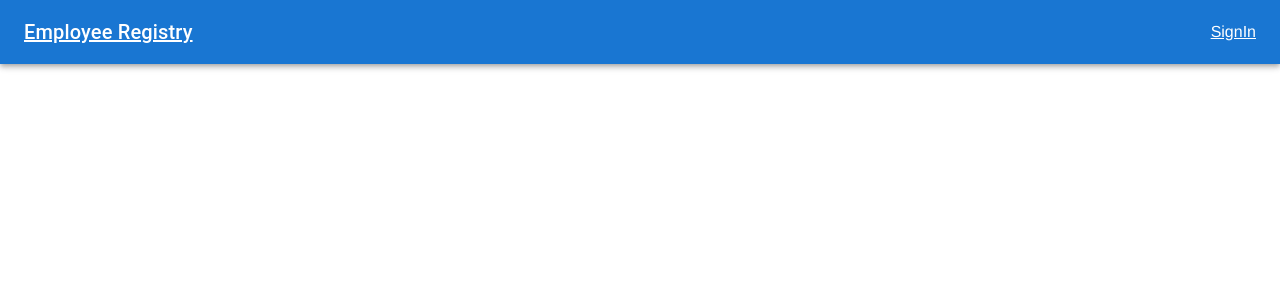
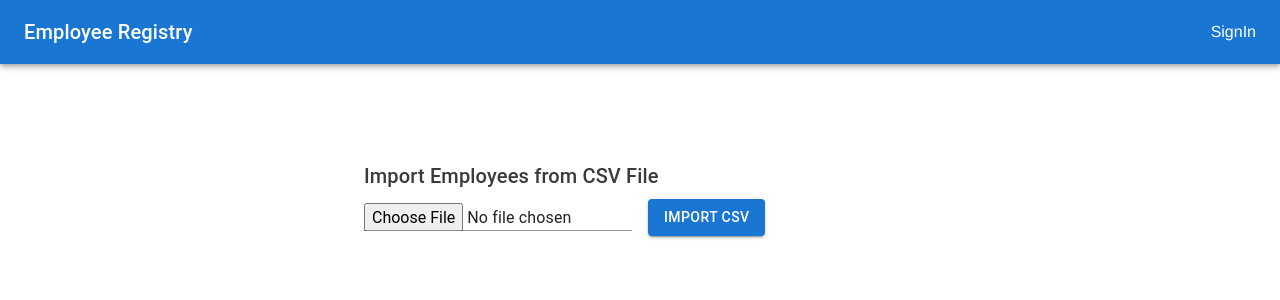
Before and after one commit to Sujanabhandari/employee_management_frontend, a React (Create React App) app: page /upload in a window 1280 px wide. Shown: the top 300 px of the page. Built offline with nearby package versions, Linux system fonts and the light colour scheme.

Commit message:
Import CSV file and disply in table

```diff
--- a/src/App.js
+++ b/src/App.js
@@ -12,6 +12,7 @@ import AddEmployee from './components/AddEmployee';
 import SingleEmployee from './components/SingleEmployee';
 import Employee from './components/Employees';
 import EditEmployee from './components/EditEmployee';
+import CsvUpload from './components/CsvUpload';
 function App() {
   const { setUser, setToken, isAuthenticated, setIsAuthenticated,setEmployee,token } = useAuthContext();
   const navigate = useNavigate();
@@ -38,6 +39,7 @@ function App() {
           <Route path="/addEmployee" element={<AddEmployee />} />
           <Route path="/login" element={<SignIn />} />
           <Route index path="/register" element={<SignUp />} />
+          <Route index path="/upload" element={<CsvUpload />} />
           {/* <Route path='secret' element={<ProtectedLayout isAuthenticated={isAuthenticated} />} /> */}
         </Route>
       </Routes>
--- /dev/null
+++ b/src/components/CsvUpload.js
@@ -0,0 +1,118 @@
+
+import Grid from '@mui/material/Grid';
+import Typography from '@mui/material/Typography';
+import TextField from '@mui/material/TextField';
+import { Container } from '@mui/system';
+import { Button } from '@mui/material';
+import { useAuthContext } from "../context/AuthContext";
+import { register, postData } from "../utils/auth";
+import React, { useState, useEffect } from "react";
+import Input from '@mui/material/Input';
+import Table from '@mui/material/Table';
+import TableBody from '@mui/material/TableBody';
+import TableCell from '@mui/material/TableCell';
+import TableContainer from '@mui/material/TableContainer';
+import TableHead from '@mui/material/TableHead';
+import TableRow from '@mui/material/TableRow';
+import Paper from '@mui/material/Paper';
+import Alert from '@mui/material/Alert';
+import AlertTitle from '@mui/material/AlertTitle';
+function CsvUpload() {
+    const [file, setFile] = useState();
+    const [array, setArray] = useState([]);
+    const [isError, setIsError] = useState(false);
+
+    const fileReader = new FileReader();
+
+    const handleOnChange = (e) => {
+        setFile(e.target.files[0]);
+    };
+    console.log(file);
+
+    const csvFileToArray = string => {
+        const csvHeader = string.slice(0, string.indexOf("\n")).split(";");
+        const csvRows = string.slice(string.indexOf("\n") + 1).split("\n");
+        const array = csvRows.map(i => {
+            const values = i.split(";");
+            const obj = csvHeader.reduce((object, header, index) => {
+                object[header] = values[index];
+                return object;
+            }, {});
+            return obj;
+        });
+
+        setArray(array);
+    };
+
+    const handleOnSubmit = (e) => {
+        e.preventDefault();
+        if (file && file.type === "text/csv") {
+            setIsError(false)
+            fileReader.onload = function (event) {
+                const text = event.target.result;
+                csvFileToArray(text);
+            };
+            fileReader.readAsText(file);
+        }
+        else {
+            setIsError(true)
+        }
+    };
+
+    const headerKeys = Object.keys(Object.assign({}, ...array));
+
+    return (
+
+        <Container maxWidth="sm">
+            <Typography variant="h6" gutterBottom>
+                Import Employees from CSV File
+            </Typography>
+            <Grid container component="form" spacing={2} noValidate onSubmit={handleOnSubmit}>
+                <Grid item xs={12} sm={6} >
+                    <Input
+                        type={"file"}
+                        id={"csvFileInput"}
+                        accept={".csv"}
+                        onChange={handleOnChange}
+                    />
+                </Grid>
+                <Grid item xs={12} sm={6}>
+                    <Button variant="contained" type="submit">
+                        IMPORT CSV
+                    </Button>
+                </Grid>
+            </Grid>
+
+            {isError ? (<Alert severity="error">
+                <AlertTitle>File Type Error</AlertTitle>
+                Please Upload Only CSv File
+            </Alert>) : (<TableContainer component={Paper}>
+                <Table aria-label="simple table">
+                    <TableHead>
+                        <TableRow>
+                            {headerKeys.map((key, index) => (
+                                <TableCell align="right" key={index}>{key}</TableCell>
+                            ))}
+                        </TableRow>
+                    </TableHead>
+                    <TableBody>
+                        {array.map((item, index) => (
+                            <TableRow
+                                key={index}
+                            >
+                                {Object.values(item).map((val, index) => (
+                                    <TableCell align="right" key={index}>{val}</TableCell>
+                                ))}
+                            </TableRow>
+                        ))}
+                    </TableBody>
+                </Table>
+            </TableContainer>)}
+
+
+        </Container>
+
+    );
+}
+
+export default CsvUpload;
--- a/src/components/Navbar.js
+++ b/src/components/Navbar.js
@@ -7,7 +7,7 @@ import Button from '@mui/material/Button';
 import { useNavigate } from "react-router-dom";
 import { useAuthContext } from "../context/AuthContext";
 import Link from '@mui/material/Link';
-
+import CsvUpload from './CsvUpload';
 
 export default function Navbar({logout}) {
     const { user,
@@ -21,14 +21,15 @@ export default function Navbar({logout}) {
       <AppBar position="static">
         <Toolbar>
           <Typography variant="h6" component="div" sx={{ flexGrow: 1 }}>
-            <Link color="inherit" href={isAuthenticated ? '/': '/login'}>Employee Registry</Link>
+            <Link color="inherit" underline="none" href={isAuthenticated ? '/': '/login'}>Employee Registry</Link>
           </Typography>
           {isAuthenticated ? (
           <>
-          <Link color="inherit" href="/addEmployee">ADD Employee</Link>
+          <Link color="inherit" mr={2} underline="none" href="/upload">Import Employee</Link>
+          <Link color="inherit" mr={2} underline="none" href="/addEmployee">Add Employee</Link>
           <Button color="inherit" onClick={logout}>Logout</Button>
           </>):(
-            <Link color="inherit" href="/login">SignIn</Link>
+            <Link color="inherit" underline="none" href="/login">SignIn</Link>
           )}
         </Toolbar>
       </AppBar>
```
